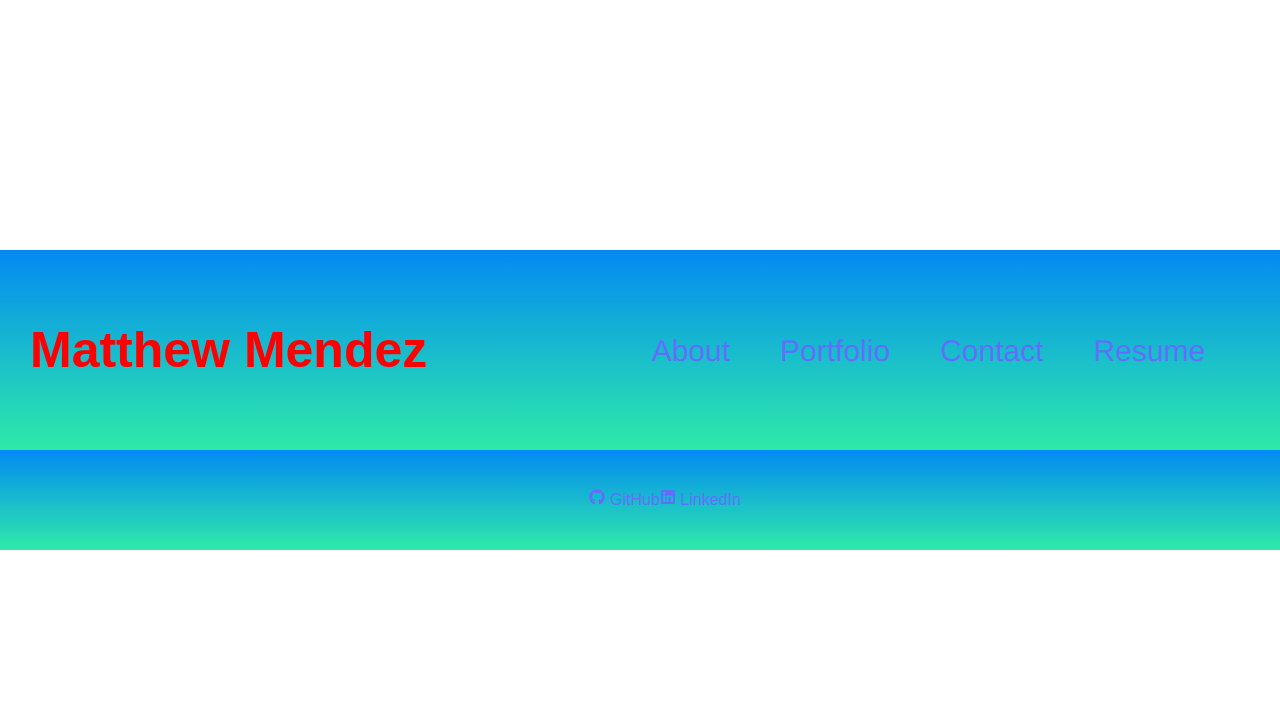
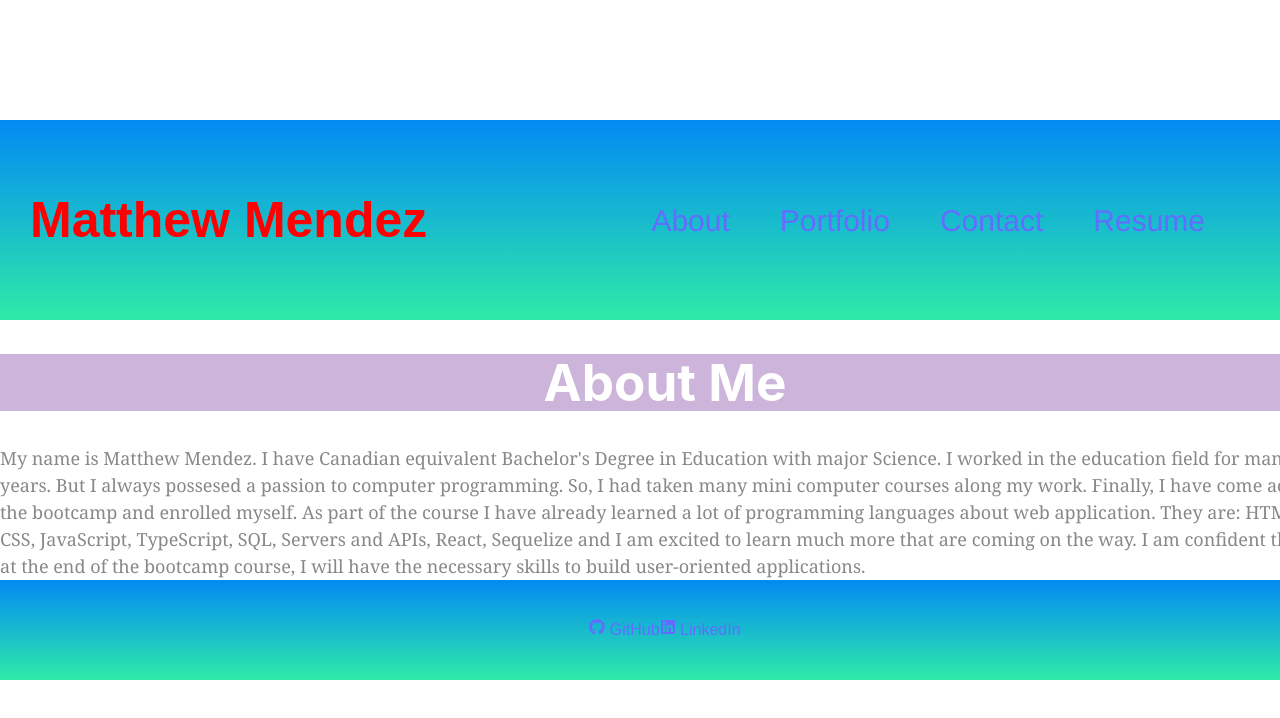
Before and after one commit to Plutarch1971/react-portfolio, a React (Vite) app: page / in a window 1280 px wide. Shown: the top 718 px of the page. Built offline with nearby package versions, Linux system fonts and the light colour scheme; a web font is replaced by a local one.

Commit message:
Configured About as Landing Page

```diff
--- a/src/App.jsx
+++ b/src/App.jsx
@@ -18,6 +18,7 @@ function App() {
     <Content />
     <Router>
         <Routes>
+          <Route path="/" element={<About />} />
           <Route path="/about" element={<About />} />
           <Route path="/portfolio" element={<Portfolio />} />
           <Route path="/contact" element={<Contact />} />
--- a/src/components/Footer/Footer.jsx
+++ b/src/components/Footer/Footer.jsx
@@ -19,7 +19,7 @@ import {FaGithub, FaLinkedin, FaStackOverflow, FaTwitter} from 'react-icons/fa';
         <div className="footer">
          <a href="https://github.com" target="_blank" rel="noopener noreferrer">
          <FaGithub /> GitHub </a>
-         <a href="https://www.linkedin.com/feed/?trk=help_me_menu" target="_blank" rel="noopener noreferrer">
+         <a href="www.linkedin.com/in/matthew-mendez-app-developer" target="_blank" rel="noopener noreferrer">
             <FaLinkedin /> LinkedIn
          </a>
         </div>
```
